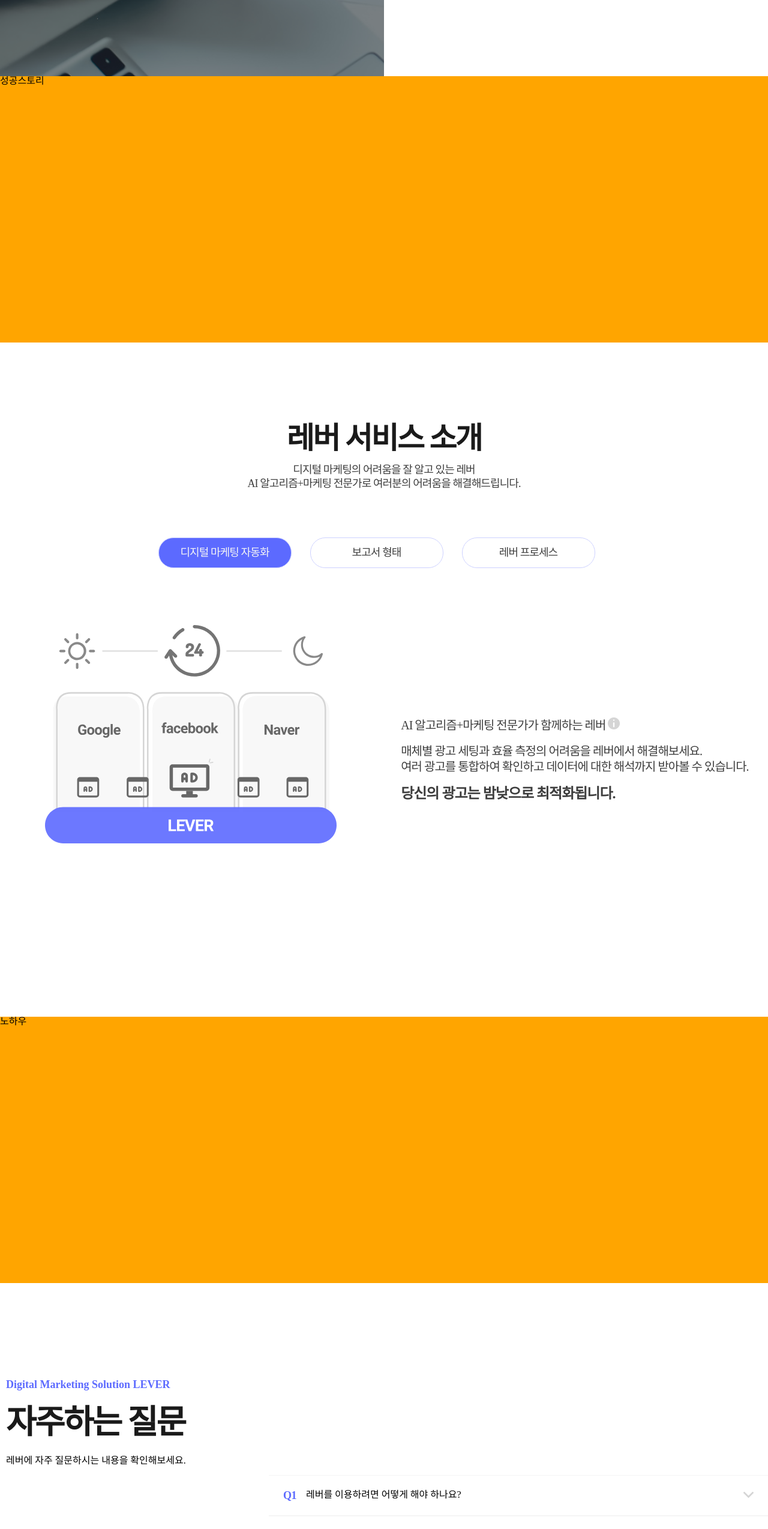
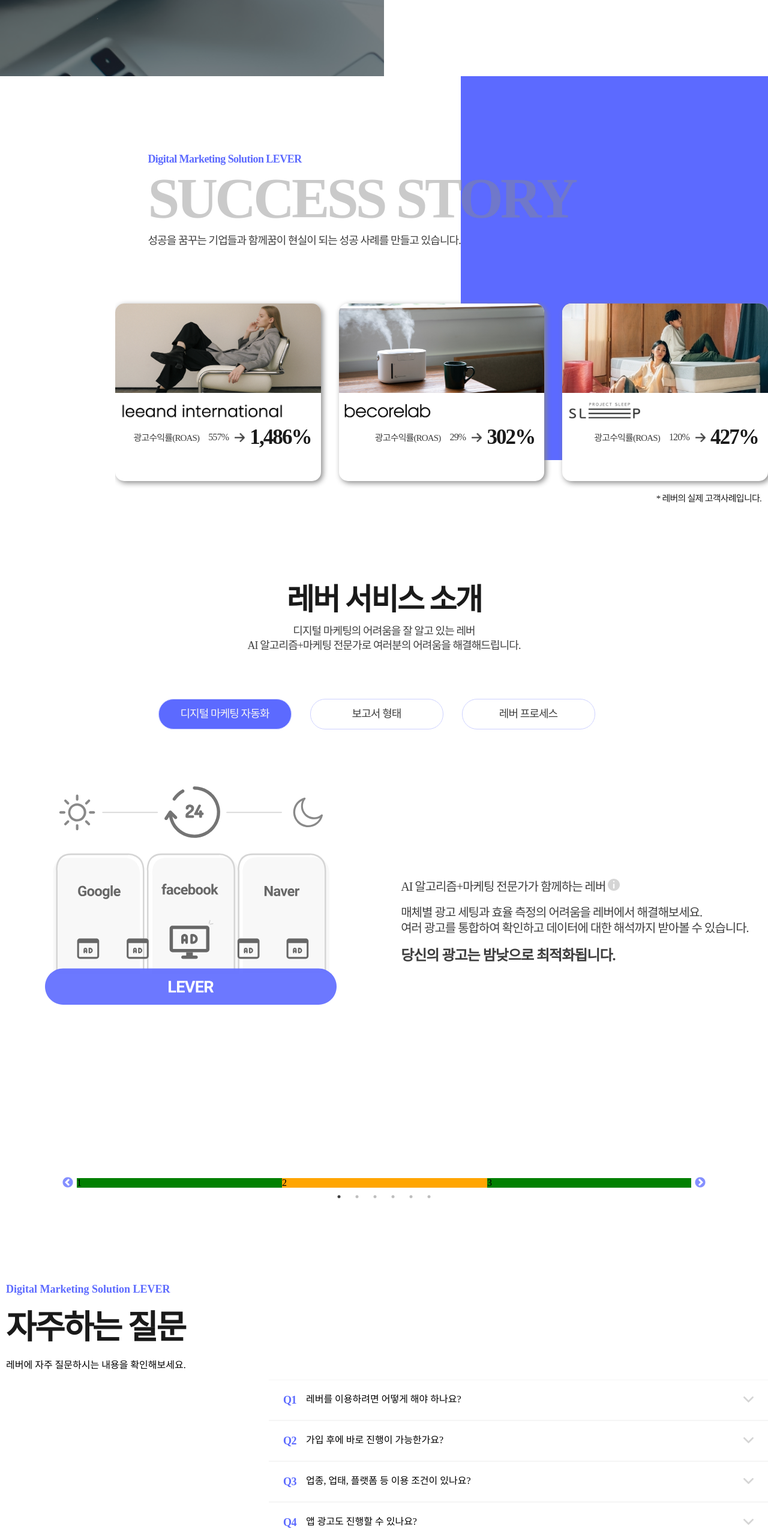
Before and after one commit to gorillaKim/react-landing-boilerplate, a Next.js app: page /index02 in a window 1280 px wide. Shown: the part 1480-4029 px from the top of the page at 60% size. Built offline with nearby package versions, Linux system fonts and the light colour scheme; a web font is replaced by a local one.

Commit message:
fixed: 잘못된 데이터 수정

```diff
--- a/pages/index02.tsx
+++ b/pages/index02.tsx
@@ -1,48 +1,42 @@
-import React from "react"
-import styled from "styled-components"
-import GlobalStyle from "../src/styles/GlobalStyle"
-import {Container} from "../src/components/Styled/Layout"
+import React from 'react'
+import styled from 'styled-components'
+import GlobalStyle from '../src/styles/GlobalStyle'
 import type { AppContext } from 'next/app'
-import MainB from "../src/components/MainArticle/MainB"
-import BannerContainer from "../src/containers/banner/BannerContainer"
-import Navbar from "../src/components/Navbar"
-import Introduce from "../src/components/Introduce";
-import FaqContainer from "../src/containers/Faq/FaqContainer";
-import Footer from "../src/components/Footer";
+import MainB from '../src/components/MainArticle/MainB'
+import BannerContainer from '../src/containers/banner/BannerContainer'
+import Navbar from '../src/components/Navbar'
+import Introduce from '../src/components/Introduce'
+import FaqContainer from '../src/containers/Faq/FaqContainer'
+import Footer from '../src/components/Footer'
+import SuccessStoryContainer from '../src/containers/successStory/SuccessStoryContainer'
+import KnowHowContainer from '../src/containers/knowHow/KnowHowContainer'
+import MissionContainer from '../src/containers/mission/MissionContainer'
 
 const PageContainer = styled.div`
   position: relative;
 `
-interface IIndex {
-}
+interface IIndex {}
 
-const Index = (props:IIndex) => {
+const Index = (props: IIndex) => {
   return (
     <PageContainer>
       <GlobalStyle />
-      <BannerContainer/>
-      <Navbar/>
+      <BannerContainer />
+      <Navbar />
       <MainB />
-      <Container style={{backgroundColor: "orange", height: "fit-content", minHeight: '444px'}}>
-        성공스토리
-      </Container>
-      <Introduce/>
-      <Container style={{backgroundColor: "orange", height: "fit-content", minHeight: '444px'}}>
-        노하우
-      </Container>
-      <FaqContainer/>
-      <Container style={{backgroundColor: "orange", height: "fit-content", minHeight: '444px'}}>
-        미션
-      </Container>
-      <Footer/>
+      <SuccessStoryContainer />
+      <Introduce />
+      <KnowHowContainer />
+      <FaqContainer />
+      <MissionContainer />
+      <Footer />
     </PageContainer>
-  );
-};
+  )
+}
 
-export const getStaticProps = async (context:AppContext) => {
+export const getStaticProps = async (context: AppContext) => {
   return {
-    props: {
-    }
+    props: {},
   }
 }
-export default Index;
+export default Index
--- a/src/containers/mission/MissionContainer.tsx
+++ b/src/containers/mission/MissionContainer.tsx
@@ -156,7 +156,6 @@
       '세상에 없던 브랜드를 시작하는 것은 당신의 일이지만,',
       '그 브랜드를 성공 시키는 것은 레버의 일입니다.',
       '시작하는 브랜드는 성장하는 브랜드로,',
-      '시작하는 브랜드는 성장하는 브랜드로,',
       '성장하는 브랜드는 성공하는 브랜드로.',
     ],
   },
```
